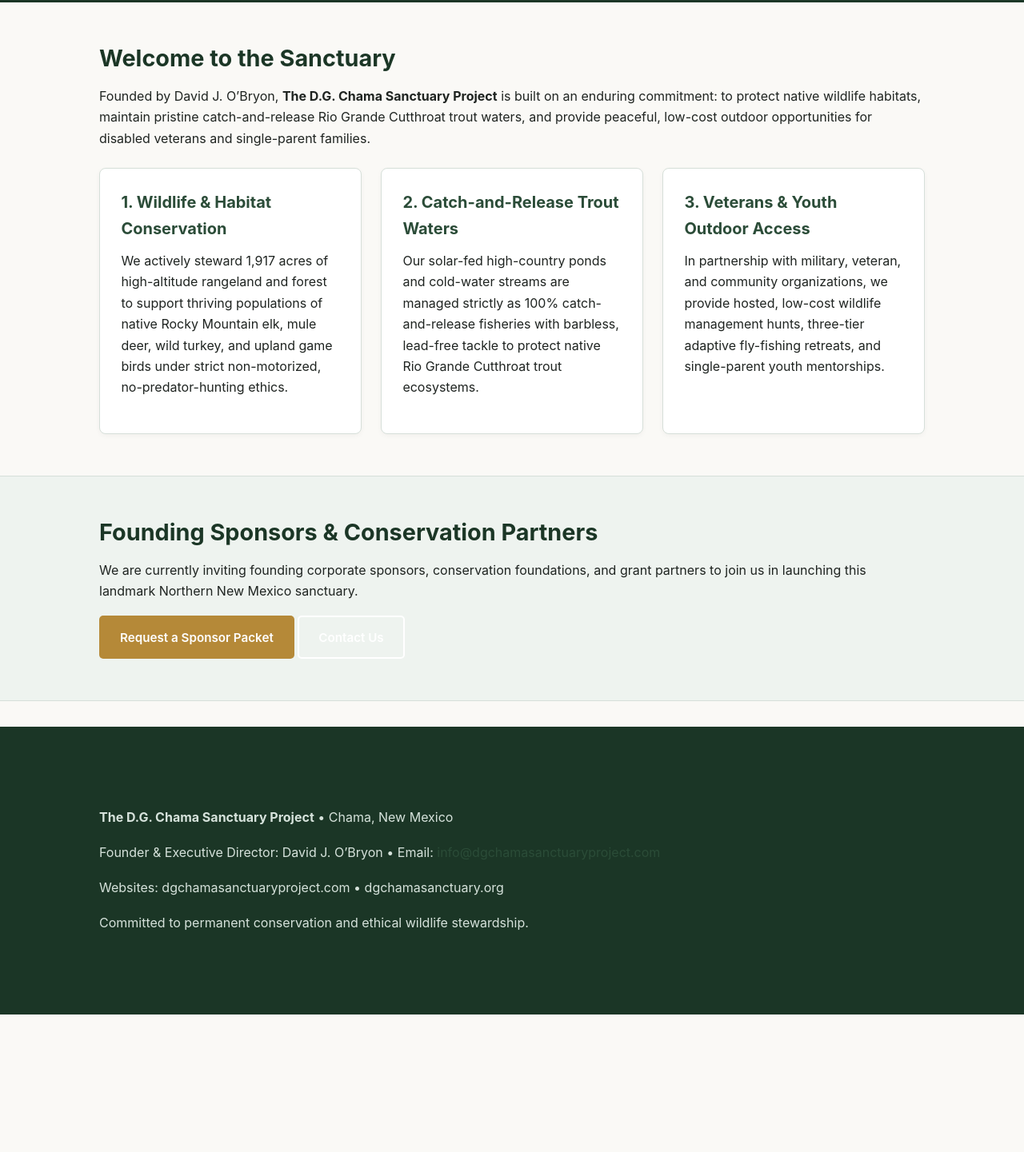
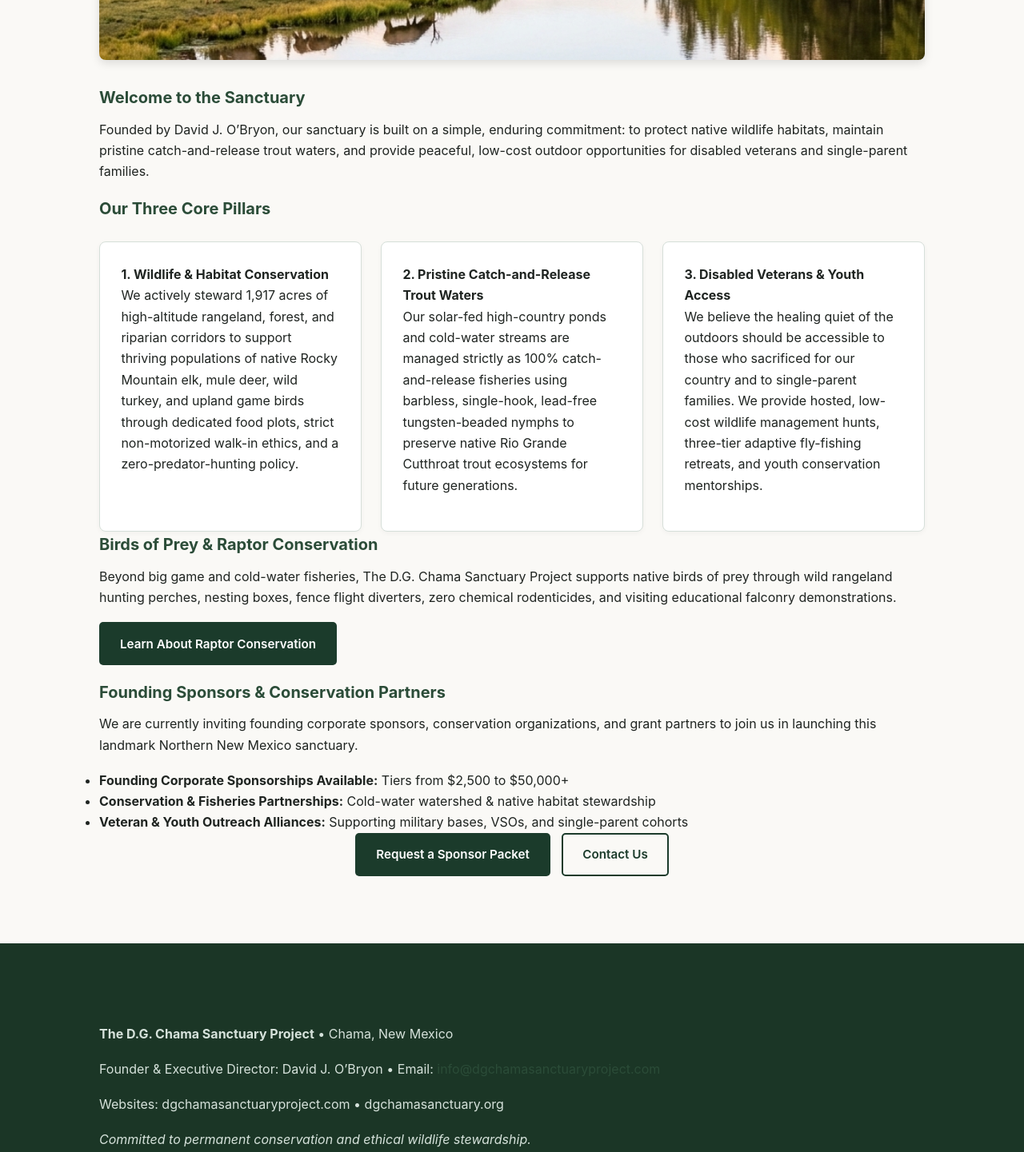
Before and after one commit to stupiditykillzdob-gif/Chama-Sanctuary-Website-, a plain HTML site: page index.html in a window 1280 px wide. Shown: the part 1180-2621 px from the top of the page at 80% size. Before the commit the page ends 2449 px from the top, so only its background shows below. Drawn offline with Linux system fonts and the light colour scheme.

Commit message:
Add files via upload

```diff
--- a/index.html
+++ b/index.html
@@ -3,17 +3,15 @@
 <head>
   <meta charset="UTF-8">
   <meta name="viewport" content="width=device-width, initial-scale=1.0">
-  <title>Home | The D.G. Chama Sanctuary Project</title>
+  <title>The D.G. Chama Sanctuary Project | Chama, New Mexico</title>
   <link rel="stylesheet" href="style.css">
 </head>
 <body>
-<header class="site-header">
+  <header>
     <div class="container">
-    <div class="brand">
-      <a href="index.html">THE D.G. CHAMA SANCTUARY PROJECT</a>
-      <p class="tagline">Chama, New Mexico &bull; 1,917-Acre Wildlife &amp; Veteran Refuge</p>
-    </div>
-    <nav class="main-nav">
+      <h1>THE D.G. CHAMA SANCTUARY PROJECT</h1>
+      <p class="subtitle">Chama, New Mexico &bull; 1,917-Acre Wildlife &amp; Veteran Refuge</p>
+      <nav>
         <a href="index.html" class="active">Home</a>
         <a href="about.html">About Us</a>
         <a href="sponsorship.html">Sponsorships</a>
@@ -23,58 +21,71 @@
       </nav>
     </div>
   </header>
-<main>
+
   <section class="hero">
     <div class="container">
-    <h1>Preserving Northern New Mexico&rsquo;s Wildlife. Serving Those Who Served.</h1>
-    <p class="lead">Spanning 1,917 acres of high-country meadows, ponderosa timberlands, and cold-water riparian valleys in Chama, New Mexico.</p>
-    <div class="cta-group">
+      <h2>Preserving Northern New Mexico’s Wildlife. Serving Those Who Served.</h2>
+      <p>Located in the high-country meadows and timberlands of Chama, New Mexico, The D.G. Chama Sanctuary Project is a dedicated conservation and wildlife management initiative spanning 1,917 acres in the heart of the Chama Valley.</p>
+      <div class="btn-group">
         <a href="sponsorship.html" class="btn btn-primary">Partner With Us</a>
         <a href="about.html" class="btn btn-secondary">Explore Our Mission</a>
       </div>
-    <img src="images/hero-home.jpg" alt="Elk grazing beside a high-country mountain pond at sunrise in Chama, New Mexico" style="width:100%; max-height:460px; object-fit:cover; border-radius:8px; margin-top:24px; display:block;">
+    </div>
+  </section>
+
+  <main class="container">
+    <img src="images/hero-home.jpg" alt="Chama Valley Elk Meadow" style="width:100%; max-height:480px; object-fit:cover; border-radius:8px; margin: 1.5rem 0; box-shadow: 0 4px 12px rgba(0,0,0,0.12);">
+
+    <section class="section">
+      <h3>Welcome to the Sanctuary</h3>
+      <p>Founded by David J. O’Bryon, our sanctuary is built on a simple, enduring commitment: to protect native wildlife habitats, maintain pristine catch-and-release trout waters, and provide peaceful, low-cost outdoor opportunities for disabled veterans and single-parent families.</p>
+    </section>
+
+    <section class="section">
+      <h3>Our Three Core Pillars</h3>
+      <div class="grid-3">
+        <div class="card">
+          <h4>1. Wildlife &amp; Habitat Conservation</h4>
+          <p>We actively steward 1,917 acres of high-altitude rangeland, forest, and riparian corridors to support thriving populations of native Rocky Mountain elk, mule deer, wild turkey, and upland game birds through dedicated food plots, strict non-motorized walk-in ethics, and a zero-predator-hunting policy.</p>
+        </div>
+        <div class="card">
+          <h4>2. Pristine Catch-and-Release Trout Waters</h4>
+          <p>Our solar-fed high-country ponds and cold-water streams are managed strictly as 100% catch-and-release fisheries using barbless, single-hook, lead-free tungsten-beaded nymphs to preserve native Rio Grande Cutthroat trout ecosystems for future generations.</p>
+        </div>
+        <div class="card">
+          <h4>3. Disabled Veterans &amp; Youth Access</h4>
+          <p>We believe the healing quiet of the outdoors should be accessible to those who sacrificed for our country and to single-parent families. We provide hosted, low-cost wildlife management hunts, three-tier adaptive fly-fishing retreats, and youth conservation mentorships.</p>
+        </div>
       </div>
     </section>
 
     <section class="section">
-  <div class="container">
-    <h2>Welcome to the Sanctuary</h2>
-    <p>Founded by David J. O&rsquo;Bryon, <strong>The D.G. Chama Sanctuary Project</strong> is built on an enduring commitment: to protect native wildlife habitats, maintain pristine catch-and-release Rio Grande Cutthroat trout waters, and provide peaceful, low-cost outdoor opportunities for disabled veterans and single-parent families.</p>
-
-    <div class="grid-3">
-      <div class="card">
-        <h3>1. Wildlife &amp; Habitat Conservation</h3>
-        <p>We actively steward 1,917 acres of high-altitude rangeland and forest to support thriving populations of native Rocky Mountain elk, mule deer, wild turkey, and upland game birds under strict non-motorized, no-predator-hunting ethics.</p>
-      </div>
-      <div class="card">
-        <h3>2. Catch-and-Release Trout Waters</h3>
-        <p>Our solar-fed high-country ponds and cold-water streams are managed strictly as 100% catch-and-release fisheries with barbless, lead-free tackle to protect native Rio Grande Cutthroat trout ecosystems.</p>
-      </div>
-      <div class="card">
-        <h3>3. Veterans &amp; Youth Outdoor Access</h3>
-        <p>In partnership with military, veteran, and community organizations, we provide hosted, low-cost wildlife management hunts, three-tier adaptive fly-fishing retreats, and single-parent youth mentorships.</p>
-      </div>
-    </div>
-  </div>
+      <h3>Birds of Prey &amp; Raptor Conservation</h3>
+      <p>Beyond big game and cold-water fisheries, The D.G. Chama Sanctuary Project supports native birds of prey through wild rangeland hunting perches, nesting boxes, fence flight diverters, zero chemical rodenticides, and visiting educational falconry demonstrations.</p>
+      <p><a href="raptors-contact.html" class="btn btn-primary" style="background:#1b3b2b; color:#fff;">Learn About Raptor Conservation</a></p>
     </section>
 
-<section class="section section-alt">
-  <div class="container">
-    <h2>Founding Sponsors &amp; Conservation Partners</h2>
-    <p>We are currently inviting founding corporate sponsors, conservation foundations, and grant partners to join us in launching this landmark Northern New Mexico sanctuary.</p>
-    <div class="cta-group">
-      <a href="sponsorship.html" class="btn btn-primary">Request a Sponsor Packet</a>
-      <a href="raptors-contact.html#contact" class="btn btn-outline">Contact Us</a>
-    </div>
+    <section class="section">
+      <h3>Founding Sponsors &amp; Conservation Partners</h3>
+      <p>We are currently inviting founding corporate sponsors, conservation organizations, and grant partners to join us in launching this landmark Northern New Mexico sanctuary.</p>
+      <ul>
+        <li><strong>Founding Corporate Sponsorships Available:</strong> Tiers from $2,500 to $50,000+</li>
+        <li><strong>Conservation &amp; Fisheries Partnerships:</strong> Cold-water watershed &amp; native habitat stewardship</li>
+        <li><strong>Veteran &amp; Youth Outreach Alliances:</strong> Supporting military bases, VSOs, and single-parent cohorts</li>
+      </ul>
+      <div class="btn-group">
+        <a href="sponsorship.html" class="btn btn-primary" style="background:#1b3b2b; color:#fff;">Request a Sponsor Packet</a>
+        <a href="raptors-contact.html#contact" class="btn btn-secondary" style="border-color:#1b3b2b; color:#1b3b2b;">Contact Us</a>
       </div>
     </section>
   </main>
-<footer class="site-footer">
+
+  <footer>
     <div class="container">
       <p><strong>The D.G. Chama Sanctuary Project</strong> &bull; Chama, New Mexico</p>
-    <p>Founder &amp; Executive Director: David J. O&rsquo;Bryon &bull; Email: <a href="mailto:info@dgchamasanctuaryproject.com">info@dgchamasanctuaryproject.com</a></p>
+      <p>Founder &amp; Executive Director: David J. O’Bryon &bull; Email: <a href="mailto:info@dgchamasanctuaryproject.com">info@dgchamasanctuaryproject.com</a></p>
       <p>Websites: dgchamasanctuaryproject.com &bull; dgchamasanctuary.org</p>
-    <p class="copyright">Committed to permanent conservation and ethical wildlife stewardship.</p>
+      <p><em>Committed to permanent conservation and ethical wildlife stewardship.</em></p>
     </div>
   </footer>
 </body>
```
Lines whose indentation alone changed are shown as unchanged.
